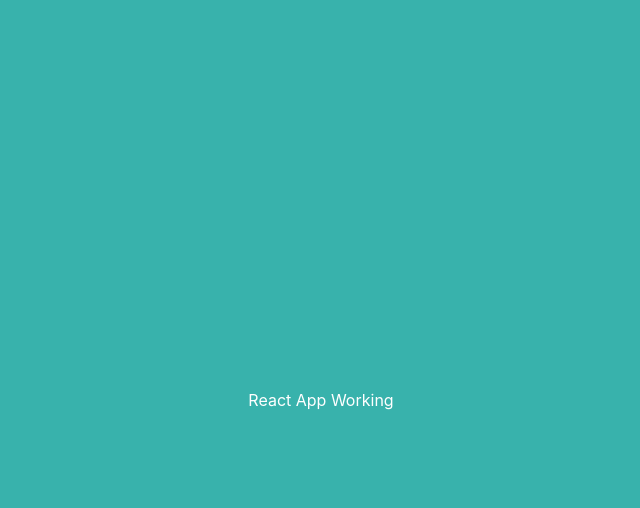
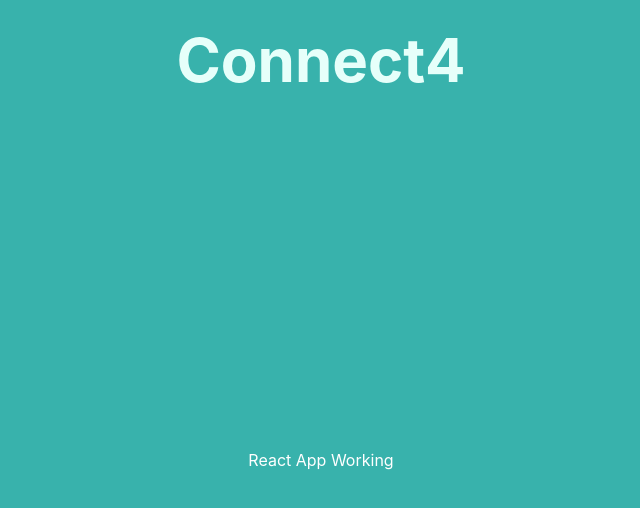
Before and after one commit to ChrisLetter/Connect4, a React (Create React App) app in the folder client/: page / in a window 1280 px wide. Shown: the top 508 px of the page, without its empty margins (319-959 px from the left). Built offline with nearby package versions, Linux system fonts and the light colour scheme.

Commit message:
feat(header): created screen for header

```diff
--- a/client/src/App.tsx
+++ b/client/src/App.tsx
@@ -1,9 +1,11 @@
 import { BrowserRouter, Switch, Route } from 'react-router-dom';
 import LandingPage from './screens/LandingPage';
+import Header from './components/Header';
 
 function App() {
   return (
     <BrowserRouter>
+      <Header />
       <Switch>
         <Route path="/">
           <LandingPage />
--- /dev/null
+++ b/client/src/components/Header.tsx
@@ -0,0 +1,24 @@
+import { Heading, Flex } from '@chakra-ui/react';
+
+function Header() {
+  return (
+    <Flex
+      align="center"
+      justify="center"
+      minH="15vh"
+      bg="teal.400"
+    >
+      <Heading
+        as="h1"
+        size="3xl"
+        fontWeight="bold"
+        color="teal.50"
+        textAlign={['center', 'center', 'left', 'left']}
+      >
+        Connect4
+      </Heading>
+    </Flex>
+  );
+}
+
+export default Header;
--- a/client/src/screens/LandingPage.tsx
+++ b/client/src/screens/LandingPage.tsx
@@ -6,7 +6,7 @@ function LandingPage() {
     <Flex
       align="center"
       justify="center"
-      minH="100vh"
+      minH="85vh"
       bg="teal.400"
       color="white"
     >
```
